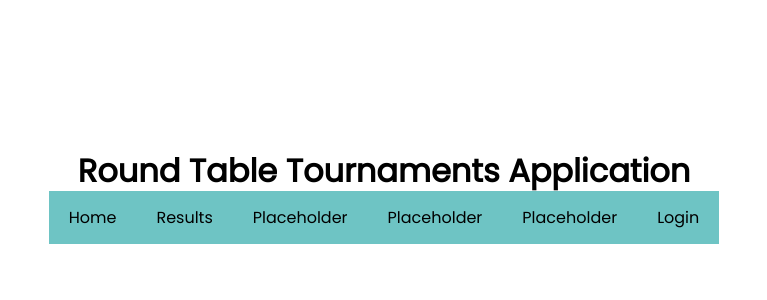
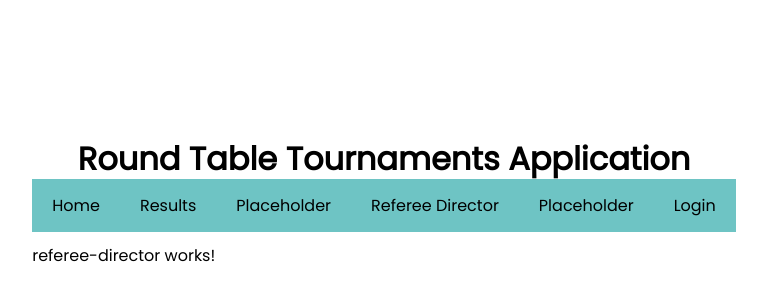
Before and after one commit to dazinn/SER515-Team4-roundTableTournaments, an Angular app in the folder roundTableTournamentsFrontEnd/: page /referee-director in a window 1280 px wide. Before the commit this address led to /. Shown: the part 164-464 px from the top of the page, without its empty margins (256-1023 px from the left). Built offline with nearby package versions, Linux system fonts and the light colour scheme.

Commit message:
us55-t69: Added Referee Director Page

```diff
--- a/roundTableTournamentsFrontEnd/src/app/app-routing.module.ts
+++ b/roundTableTournamentsFrontEnd/src/app/app-routing.module.ts
@@ -6,6 +6,8 @@ import { HomepageComponent } from './homepage/homepage.component';
 import { LoginComponent } from './login/login.component';
 import { NavigationComponent } from './navigation/navigation.component';
 import { ResultsComponent } from './results/results.component';
+import { RefereeDirectorComponent } from './referee-director/referee-director.component';
+
 
 /* Array of different routes which can be displayed, in the form:
 *  { path: '<pathName>', component: <ComponentName> }
@@ -17,7 +19,8 @@ const routes: Routes = [
   { path: '', component: HomepageComponent},
   { path: 'login', component: LoginComponent},
   { path: 'navigation', component: NavigationComponent},
-  { path: 'results', component: ResultsComponent}
+  { path: 'results', component: ResultsComponent},
+  { path: 'referee-director', component: RefereeDirectorComponent}
 ];
 
 @NgModule({
--- a/roundTableTournamentsFrontEnd/src/app/navigation/navigation.component.html
+++ b/roundTableTournamentsFrontEnd/src/app/navigation/navigation.component.html
@@ -5,7 +5,7 @@
         <li><a routerLink="/">Home</a></li>
         <li><a routerLink="/results">Results</a></li>
         <li><a routerLink="/">Placeholder</a></li>
-        <li><a routerLink="/">Placeholder</a></li>
+        <li><a routerLink="/referee-director">Referee Director</a></li>
         <li><a routerLink="/">Placeholder</a></li>
         <li><a routerLink="/login">Login</a></li>
     </ul>
--- /dev/null
+++ b/roundTableTournamentsFrontEnd/src/app/referee-director/referee-director.component.html
@@ -0,0 +1 @@
+<p>referee-director works!</p>
--- /dev/null
+++ b/roundTableTournamentsFrontEnd/src/app/referee-director/referee-director.component.ts
@@ -0,0 +1,15 @@
+import { Component, OnInit } from '@angular/core';
+
+@Component({
+  selector: 'app-referee-director',
+  templateUrl: './referee-director.component.html',
+  styleUrls: ['./referee-director.component.css']
+})
+export class RefereeDirectorComponent implements OnInit {
+
+  constructor() { }
+
+  ngOnInit(): void {
+  }
+
+}
```
Also changed, not shown: roundTableTournamentsFrontEnd/src/app/referee-director/referee-director.component.css (added), 1 other file (tests, documents, lock files or other folders).
